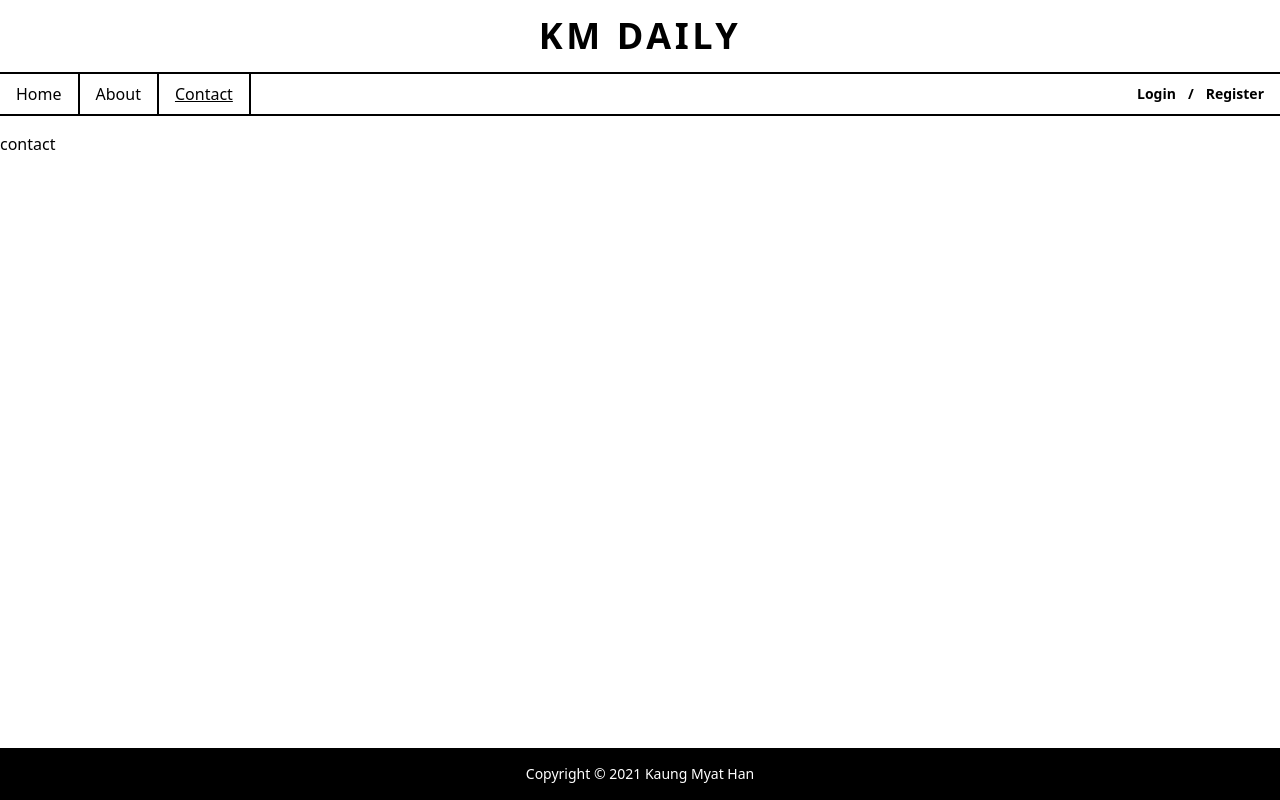
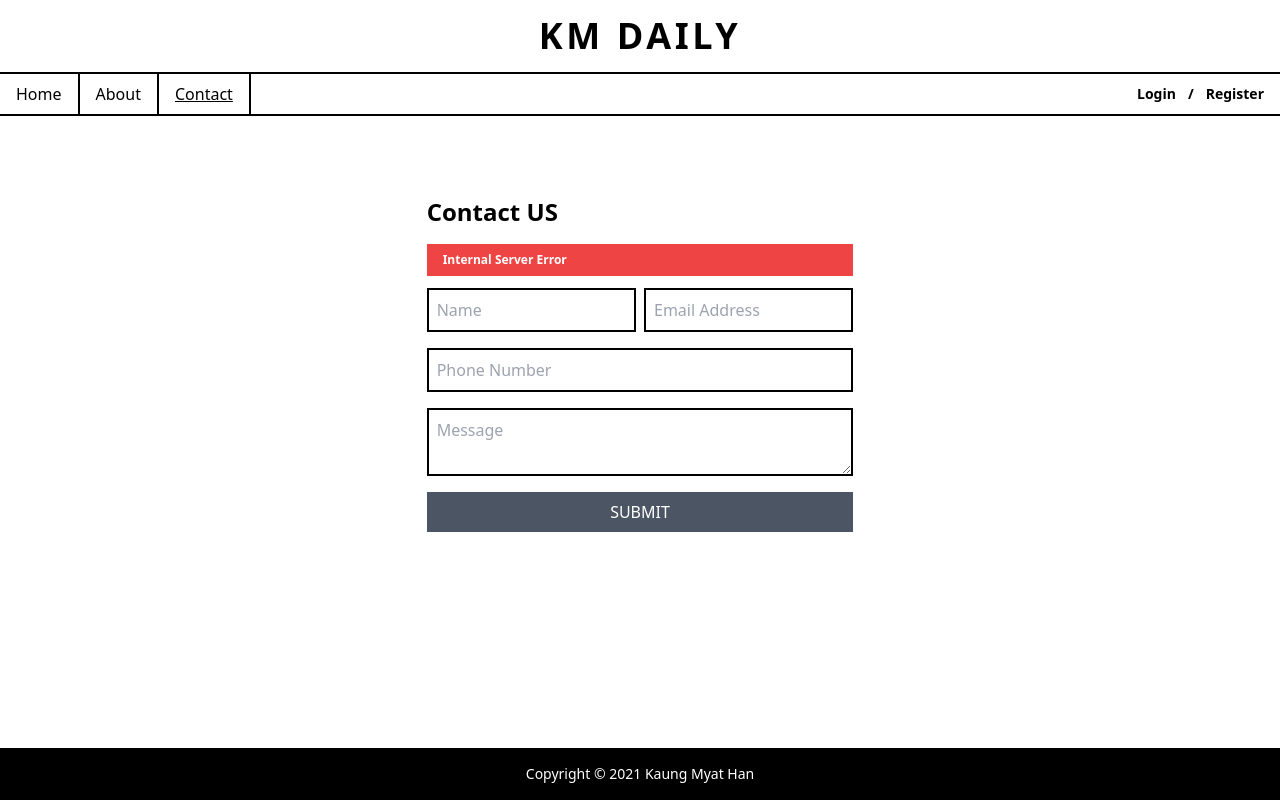
Before and after one commit to arkarhtethan/nestjs-blog, a React (Create React App) app in the folder frontend/: page /contact in a window 1280 px wide. Built offline with nearby package versions, Linux system fonts and the light colour scheme.

Commit message:
contact form added

```diff
--- a/frontend/src/container/contact/index.jsx
+++ b/frontend/src/container/contact/index.jsx
@@ -1,9 +1,102 @@
-import React from 'react'
+import React, { useState } from 'react'
+import { useForm } from "react-hook-form";
+import { Link } from 'react-router-dom';
+import FormError, { FormInputError } from '../../components/error/formError';
+import { SubmitButton } from '../../components/submitButton';
 
 export const Contact = () => {
+    const { register, getValues, handleSubmit, formState: { errors } } = useForm({ mode: 'onChange' });
+    const [loading, setLoading] = useState(false);
+    const { email, phoneNumber, name } = getValues();
+    console.log(errors);
+    const onSubmit = () => {
+        setLoading(true);
+        console.log(getValues());
+    }
+
+    const isValid = () => {
+        return (email && email.length !== 0)
+            && (phoneNumber && phoneNumber.length !== 0)
+            && (name && name.length !== 0)
+            && Object.entries(errors).length === 0
+    }
+
     return (
-        <div>
-            contact
+        <div className="lg:pt-16 py-12">
+            <form className="flex flex-col mx-auto w-3/4 md:w-1/2 lg:w-1/3" onSubmit={handleSubmit(onSubmit)}>
+                <h2 className="text-2xl mb-4 font-bold">Contact US </h2>
+                <FormError message="Internal Server Error" />
+                <div class="flex ">
+                    <div className="w-full mr-2">
+                        <input
+                            {...register("name", {
+                                required: {
+                                    value: true,
+                                    message: "This field is required."
+                                },
+                                minLength: {
+                                    value: 5,
+                                    message: "Your name must be at least 5 characters."
+                                }
+                            })}
+                            placeholder="Name"
+                            className="border-2 border-black p-2 md:mb-4 mb-8 w-full"
+                        />
+                        {errors.name && <FormInputError message={errors.name.message} />}
+                    </div>
+                    <div className="w-full">
+                        <input
+                            {...register("email", {
+                                required: {
+                                    value: true,
+                                    message: "This field is required."
+                                },
+                                pattern: {
+                                    value: /^[A-Z0-9._%+-]+@[A-Z0-9.-]+\.[A-Z]{2,}$/i,
+                                    message: "Invalid email address"
+                                }
+                            })}
+                            placeholder="Email Address"
+                            type="email"
+                            className="border-2 border-black p-2 md:mb-4 mb-8 w-full"
+                        />
+                        {errors.email && <FormInputError message={errors.email.message} />}
+                    </div>
+                </div>
+
+                <input
+                    {...register("phoneNumber", {
+                        required: {
+                            value: true,
+                            message: "This field is required."
+                        }, minLength: {
+                            value: 6,
+                            message: "Phone Number must be at least 6 characters long."
+                        }
+                    })}
+                    placeholder="Phone Number"
+                    type="text"
+                    className="border-2 border-black p-2 md:mb-4 mb-8 "
+                />
+                {errors.phoneNumber && <FormInputError message={errors.phoneNumber.message} />}
+                <textarea
+                    {...register("message", {
+                        required: {
+                            value: true,
+                            message: "This field is required."
+                        }, minLength: {
+                            value: 6,
+                            message: "Please provide details information."
+                        }
+                    })}
+                    placeholder="Message"
+                    type="text"
+                    className="border-2 border-black p-2 md:mb-4 mb-8 "
+                />
+                {errors.message && <FormInputError message={errors.message.message} />}
+
+                <SubmitButton buttonText="SUBMIT" loading={loading} isValid={isValid()} />
+            </form>
         </div>
     )
 }
```
